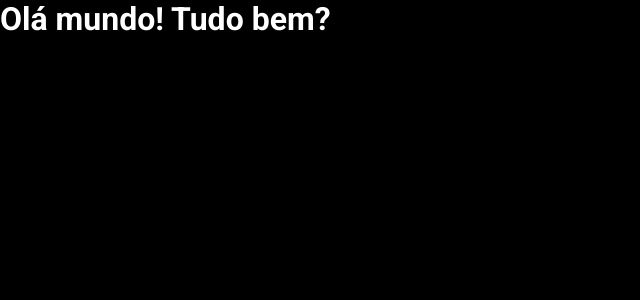
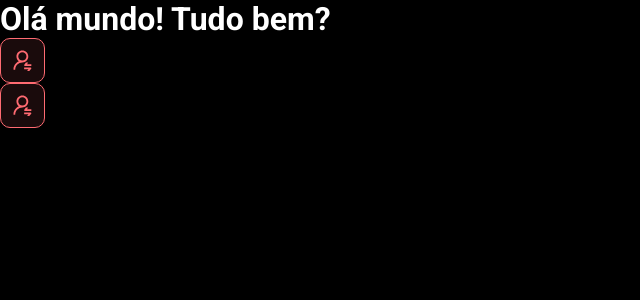
Before and after one commit to Pedro-liima/Projeto-curso-Devsuperior, a React (Vite) app in the folder frontend/: page / in a window 1280 px wide. Shown: the top 300 px of the page, without its empty margins (0-640 px from the left). Built offline with nearby package versions, Linux system fonts and the light colour scheme.

Commit message:
First Component

```diff
--- a/frontend/src/App.tsx
+++ b/frontend/src/App.tsx
@@ -1,7 +1,12 @@
+import NotificationButton from "./components/NotificationButton"
 function App() {
-return(
-  <h1>Olá mundo! Tudo bem?</h1>
-)
+  return (
+    <>
+      <h1>Olá mundo! Tudo bem?</h1>
+      <NotificationButton />
+      <NotificationButton />
+    </>
+  )
 }
 
 export default App
--- /dev/null
+++ b/frontend/src/components/NotificationButton/index.tsx
@@ -0,0 +1,15 @@
+import icon from "../../assets/img/notification-icon.svg"
+
+import "./styles.css"
+
+
+function NotificationButton() {
+    return (
+        <div className="dsmeta-red-btn">
+            <img src={icon} alt="Notificar" />
+        </div>
+
+    )
+}
+
+export default NotificationButton
--- /dev/null
+++ b/frontend/src/components/NotificationButton/styles.css
@@ -0,0 +1,15 @@
+.dsmeta-red-btn {
+    height: 45px;
+    width: 45px;
+    background: rgba(255, 107, 114, 0.1);
+    border: 1px solid #ff6b72;
+    border-radius: 10px;
+    display: flex;
+    align-items: center;
+    justify-content: center;
+    cursor: pointer;
+}
+
+.dsmeta-red-btn img {
+    width: 19px;
+}
```
Also changed, not shown: frontend/src/assets/img/notification-icon.svg (added).
